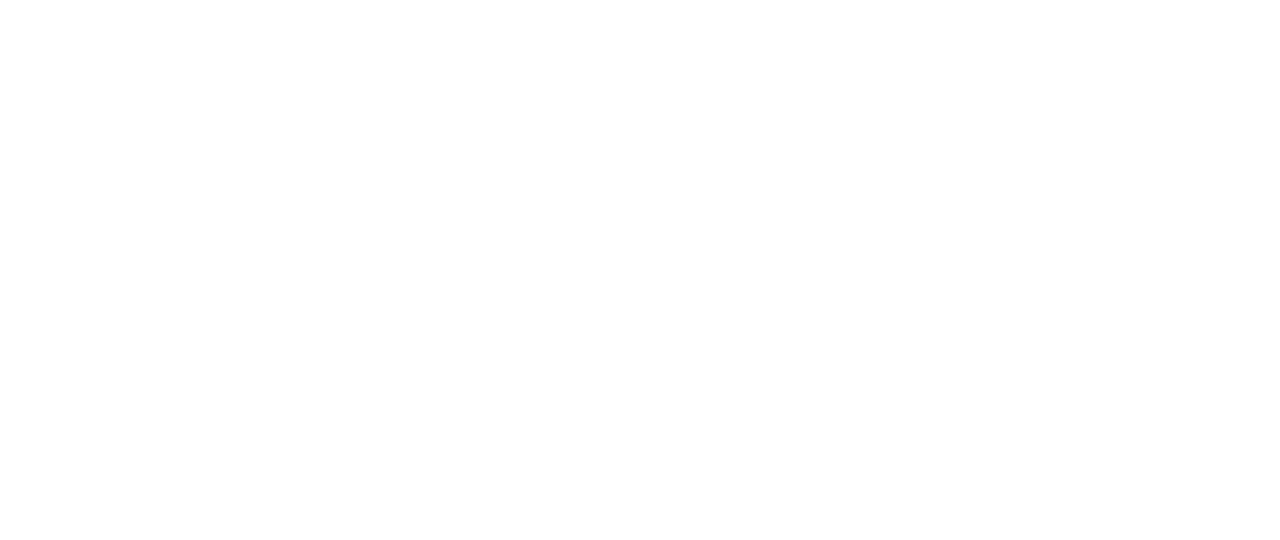
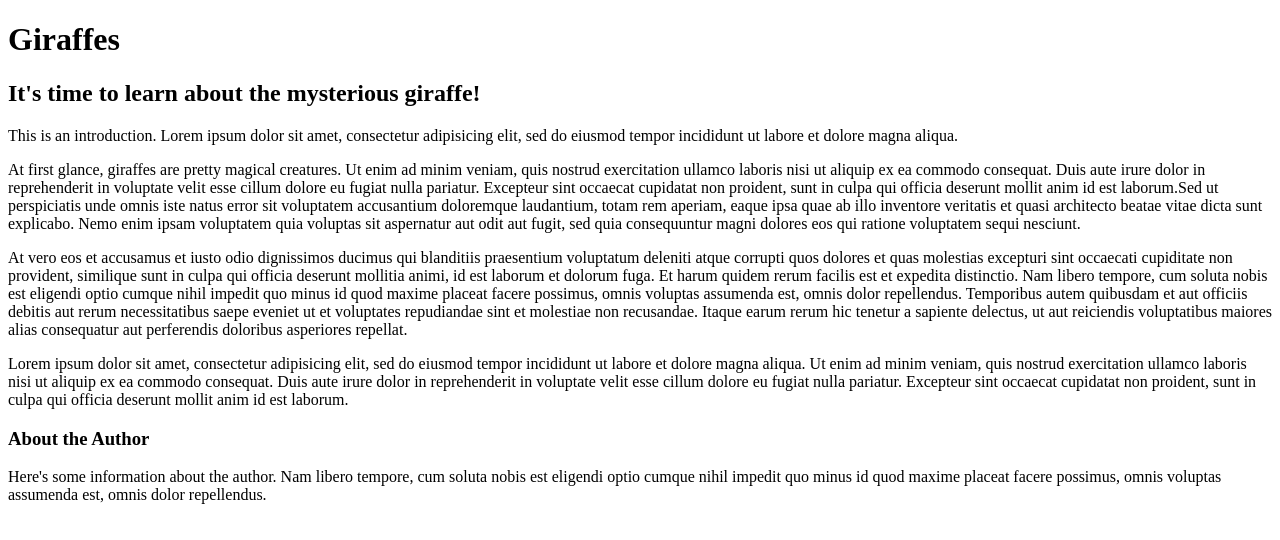
Before and after one commit to Rajiv-Kinyanjui/Giraffes_Classes, a plain HTML site: page index.html in a window 1280 px wide. Drawn offline with Linux system fonts and the light colour scheme.

Commit message:
Add inormation about the giraffe to the webpage

```diff
--- a/index.html
+++ b/index.html
@@ -5,6 +5,21 @@
         <title>GIRAFFES!</title>
     </head>
     <body>
+        <h1>Giraffes</h1>
+
+        <h2>It's time to learn about the mysterious giraffe!</h2>
+
+        <p>This is an introduction. Lorem ipsum dolor sit amet, consectetur adipisicing elit, sed do eiusmod tempor incididunt ut labore et dolore magna aliqua.</p>
+
+        <p>At first glance, giraffes are pretty magical creatures. Ut enim ad minim veniam, quis nostrud exercitation ullamco laboris nisi ut aliquip ex ea commodo consequat. Duis aute irure dolor in reprehenderit in voluptate velit esse cillum dolore eu fugiat nulla pariatur. Excepteur sint occaecat cupidatat non proident, sunt in culpa qui officia deserunt mollit anim id est laborum.Sed ut perspiciatis unde omnis iste natus error sit voluptatem accusantium doloremque laudantium, totam rem aperiam, eaque ipsa quae ab illo inventore veritatis et quasi architecto beatae vitae dicta sunt explicabo. Nemo enim ipsam voluptatem quia voluptas sit aspernatur aut odit aut fugit, sed quia consequuntur magni dolores eos qui ratione voluptatem sequi nesciunt.</p>
+
+        <p>At vero eos et accusamus et iusto odio dignissimos ducimus qui blanditiis praesentium voluptatum deleniti atque corrupti quos dolores et quas molestias excepturi sint occaecati cupiditate non provident, similique sunt in culpa qui officia deserunt mollitia animi, id est laborum et dolorum fuga. Et harum quidem rerum facilis est et expedita distinctio. Nam libero tempore, cum soluta nobis est eligendi optio cumque nihil impedit quo minus id quod maxime placeat facere possimus, omnis voluptas assumenda est, omnis dolor repellendus. Temporibus autem quibusdam et aut officiis debitis aut rerum necessitatibus saepe eveniet ut et voluptates repudiandae sint et molestiae non recusandae. Itaque earum rerum hic tenetur a sapiente delectus, ut aut reiciendis voluptatibus maiores alias consequatur aut perferendis doloribus asperiores repellat.</p>
+
+        <p>Lorem ipsum dolor sit amet, consectetur adipisicing elit, sed do eiusmod tempor incididunt ut labore et dolore magna aliqua. Ut enim ad minim veniam, quis nostrud exercitation ullamco laboris nisi ut aliquip ex ea commodo consequat. Duis aute irure dolor in reprehenderit in voluptate velit esse cillum dolore eu fugiat nulla pariatur. Excepteur sint occaecat cupidatat non proident, sunt in culpa qui officia deserunt mollit anim id est laborum.</p>
+
+        <h3>About the Author</h3>
+
+        <p>Here's some information about the author. Nam libero tempore, cum soluta nobis est eligendi optio cumque nihil impedit quo minus id quod maxime placeat facere possimus, omnis voluptas assumenda est, omnis dolor repellendus.</p>
 
     </body>
 </html>
```
